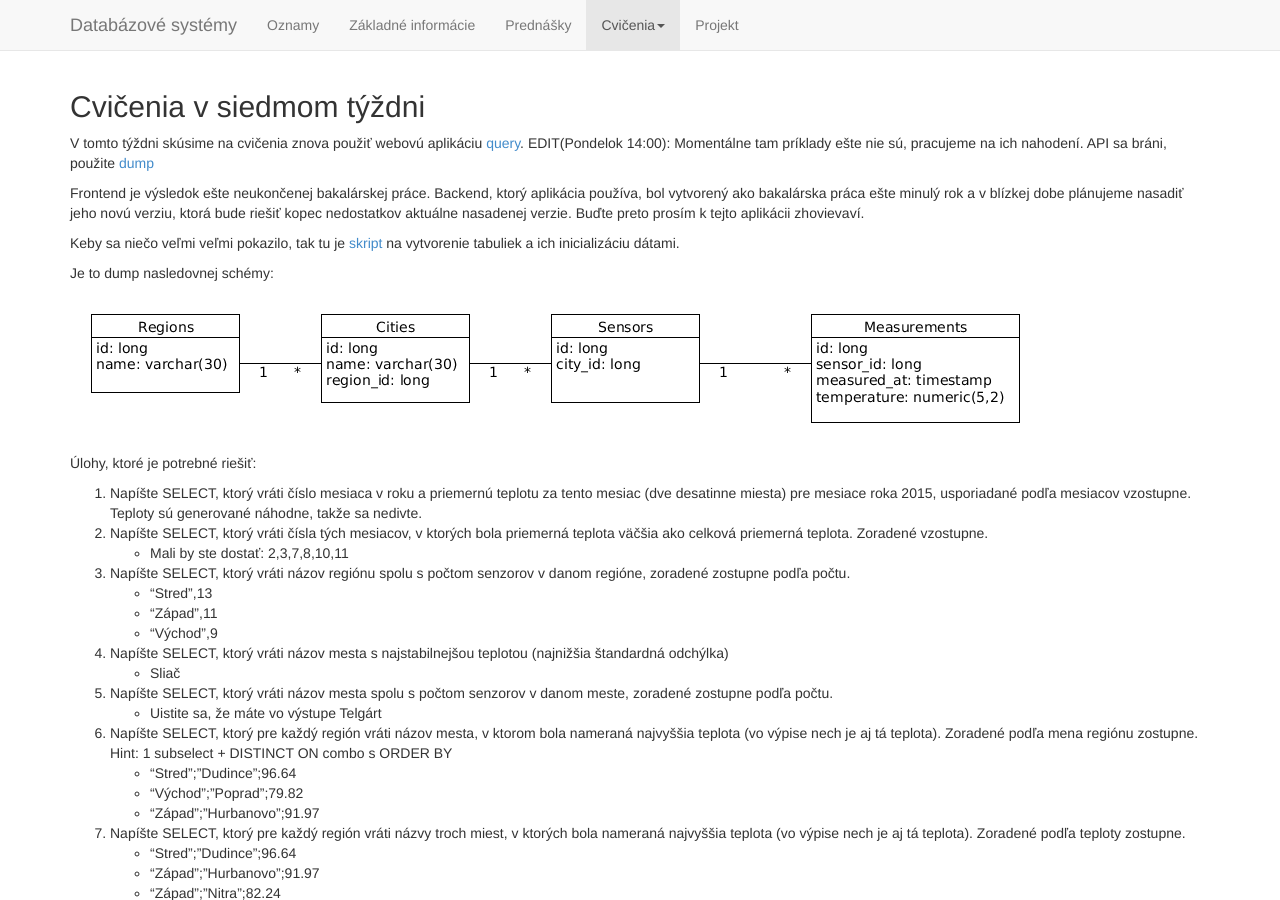
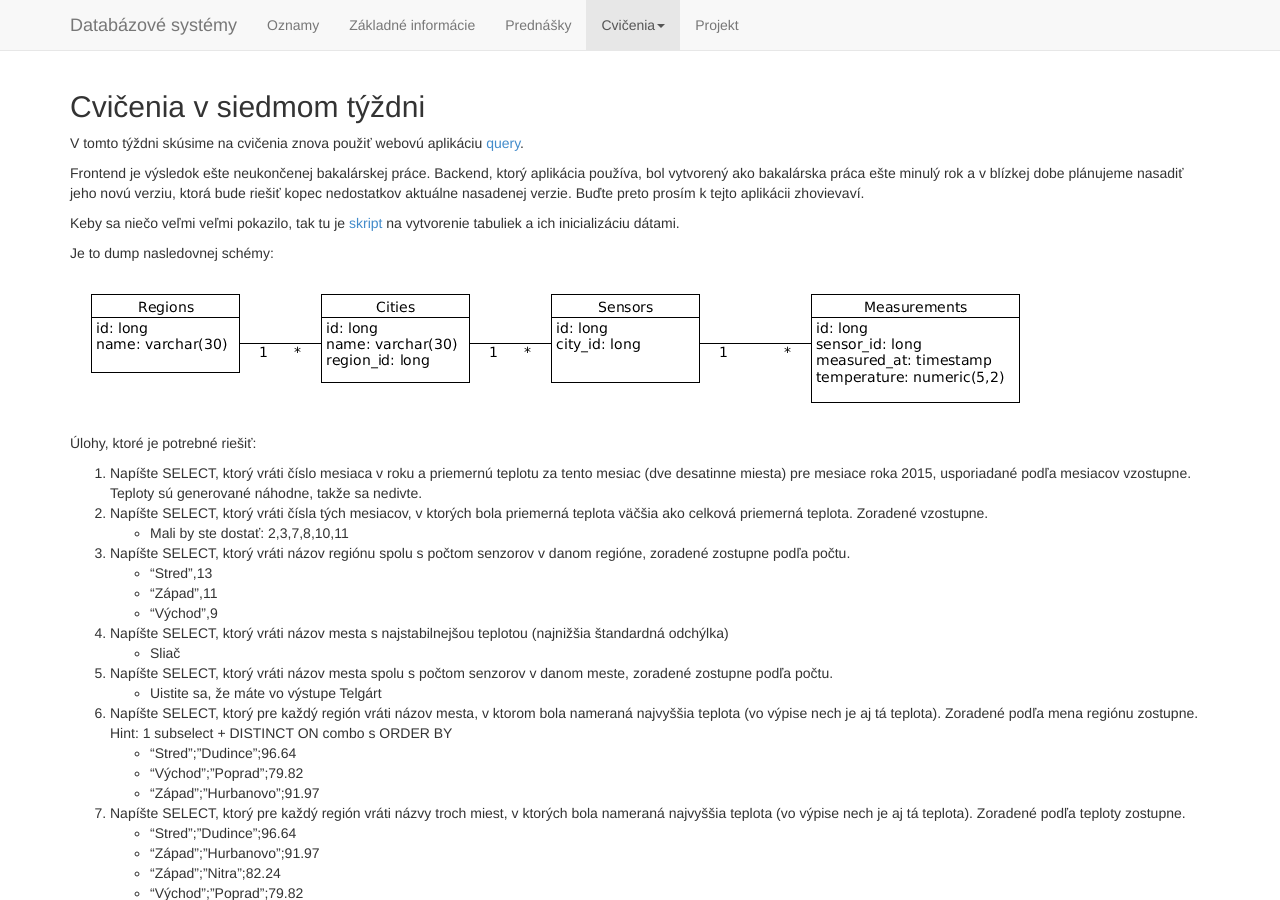
Before and after one commit to masusk/dbs-fiit.github.io, a Jekyll site: the page built from labs/_posts/2016-04-04-7-tyzden.md, in a window 1280 px wide and 900 px high. Built offline with Jekyll 4.4.1, drawn with Linux system fonts in a browser that asks for light colours; nearby versions of some CDN libraries.

```diff
--- a/labs/_posts/2016-04-04-7-tyzden.md
+++ b/labs/_posts/2016-04-04-7-tyzden.md
@@ -7,7 +7,7 @@
 
 ## Cvičenia v siedmom týždni
 
-V tomto týždni skúsime na cvičenia znova použiť webovú aplikáciu [query](https://query.fiit.stuba.sk). EDIT(Pondelok 14:00): Momentálne tam príklady ešte nie sú, pracujeme na ich nahodení. API sa bráni, použite [dump](/labs/files/lab07/weather_dump.sql)
+V tomto týždni skúsime na cvičenia znova použiť webovú aplikáciu [query](https://query.fiit.stuba.sk).
 
 Frontend je výsledok ešte neukončenej bakalárskej práce. Backend, ktorý aplikácia používa, bol vytvorený ako bakalárska práca ešte minulý rok a v blízkej dobe plánujeme nasadiť jeho novú verziu, ktorá bude riešiť kopec nedostatkov aktuálne nasadenej verzie. Buďte preto prosím k tejto aplikácii zhovievaví.
 
```
